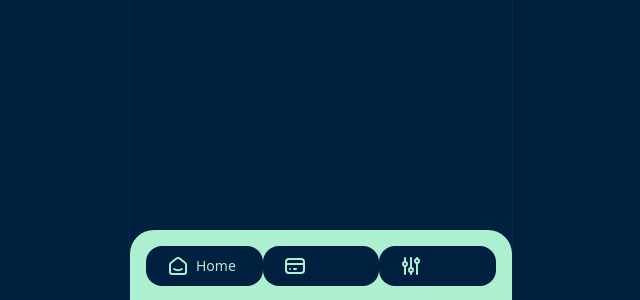
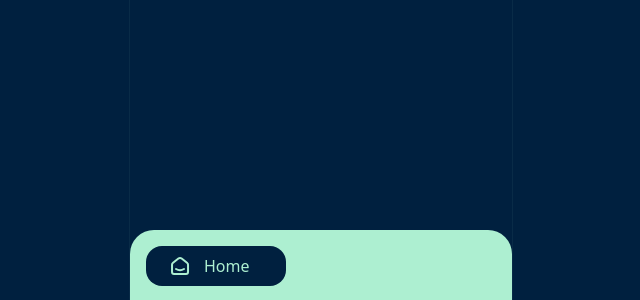
Before and after one commit to hrvsdev/cardnest, a React (Vite) app: page / in a window 1280 px wide. Shown: the part 500-800 px from the top of the page, without its empty margins (319-959 px from the left). Built offline with nearby package versions, Linux system fonts and the light colour scheme.

Commit message:
Add initial tabs animation

```diff
--- a/package.json
+++ b/package.json
@@ -4,7 +4,7 @@
   "version": "0.0.0",
   "type": "module",
   "scripts": {
-    "dev": "vite",
+    "dev": "vite --host",
     "build": "tsc && vite build"
   },
   "dependencies": {
--- a/src/App.tsx
+++ b/src/App.tsx
@@ -1,4 +1,4 @@
-import Home from "./Home";
+import Home from "./pages/Home";
 
 export default function App() {
 	return <Home />;
--- a/src/Home/index.tsx
+++ /dev/null
@@ -1,34 +0,0 @@
-import { ReactNode, useState } from "react";
-import { IconAdjustments, IconCreditCard, IconSmartHome } from "@tabler/icons-react";
-import Show from "../components/Show.tsx";
-
-export default function Home() {
-	const [current, setCurrent] = useState(0);
-	return (
-		<div className="flex justify-between absolute bottom-0 bg-th-primary w-full px-4 pt-4 pb-3.5 rounded-t-3xl">
-			<TabButton icon={<IconSmartHome />} label="Home" isActive={current === 0} onClick={() => setCurrent(0)} />
-			<TabButton icon={<IconCreditCard />} label="Cards" isActive={current === 1} onClick={() => setCurrent(1)} />
-			<TabButton icon={<IconAdjustments />} label="More" isActive={current === 2} onClick={() => setCurrent(2)} />
-		</div>
-	);
-}
-
-type TabButtonProps = {
-	icon: ReactNode;
-	label: string;
-	isActive: boolean;
-	onClick: () => void;
-};
-
-function TabButton({ icon, label, isActive, onClick }: TabButtonProps) {
-	return (
-		<button className="w-1/3" onClick={onClick}>
-			<div className="flex items-center gap-1.5 rounded-2xl bg-th-bg px-5 py-2 mx-auto">
-				{icon}
-				<Show when={isActive}>
-					<span className="text-sm">{label}</span>
-				</Show>
-			</div>
-		</button>
-	);
-}
--- /dev/null
+++ b/src/pages/Home/index.tsx
@@ -0,0 +1,109 @@
+import { ReactNode, useState } from "react";
+import { IconAdjustments, IconCreditCard, IconSmartHome, IconUser } from "@tabler/icons-react";
+import { c } from "../../utils/styles.ts";
+import { motion } from "framer-motion";
+
+const tabs = [
+	{
+		icon: <IconSmartHome width={28}/>,
+		label: "Home"
+	},
+	{
+		icon: <IconCreditCard width={28}/>,
+		label: "Cards"
+	},
+	{
+		icon: <IconAdjustments width={28}/>,
+		label: "More"
+	},
+	{
+		icon: <IconUser width={28}/>,
+		label: "You"
+	}
+];
+
+export default function Home() {
+	const [current, setCurrent] = useState(0);
+	return (
+		<div className="flex justify-between absolute bottom-0 bg-th-primary w-full px-4 pt-4 pb-3.5 rounded-t-3xl">
+			{tabs.map((tab, index) => (
+				<TabButton
+					key={tab.label}
+					icon={tab.icon}
+					label={tab.label}
+					isActive={index === current}
+					onClick={() => setCurrent(index)}
+				/>
+			))}
+		</div>
+	);
+}
+
+type TabButtonProps = {
+	icon: ReactNode;
+	label: string;
+	isActive: boolean;
+	onClick: () => void;
+};
+
+const tabVariant = {
+	active: {
+		width: "40%",
+		transition: {
+			type: "tween",
+			duration: 0.4
+		}
+	},
+	inactive: {
+		width: "20%",
+		transition: {
+			type: "tween",
+			duration: 0.4
+		}
+	}
+};
+
+const tabTextVariant = {
+	active: {
+		opacity: 1,
+		x: 0,
+		display: "block",
+		transition: {
+			type: "tween",
+			duration: 0.3,
+			delay: 0.3
+		}
+	},
+	inactive: {
+		opacity: 0,
+		x: -30,
+		transition: {
+			type: "tween",
+			duration: 0.3,
+			delay: 0.1
+		},
+		transitionEnd: { display: "none" }
+	}
+};
+
+function TabButton({ icon, label, isActive, onClick }: TabButtonProps) {
+	return (
+		<motion.button
+			onClick={onClick}
+			variants={tabVariant}
+			animate={isActive ? "active" : "inactive"}
+		>
+			<div
+				className={c(
+					"flex items-center w-full gap-2.5 rounded-2xl h-10 px-5 mx-auto",
+					isActive ? "bg-th-bg" : "text-th-bg"
+				)}
+			>
+				{icon}
+				<motion.span variants={tabTextVariant}>
+					{label}
+				</motion.span>
+			</div>
+		</motion.button>
+	);
+}
--- /dev/null
+++ b/src/utils/styles.ts
@@ -0,0 +1,3 @@
+export function c(...cx: Array<string | number | boolean | null | undefined>) {
+	return cx.filter(Boolean).join(" ");
+}
```
Also changed, not shown: 1 other file (tests, documents, lock files or other folders).
